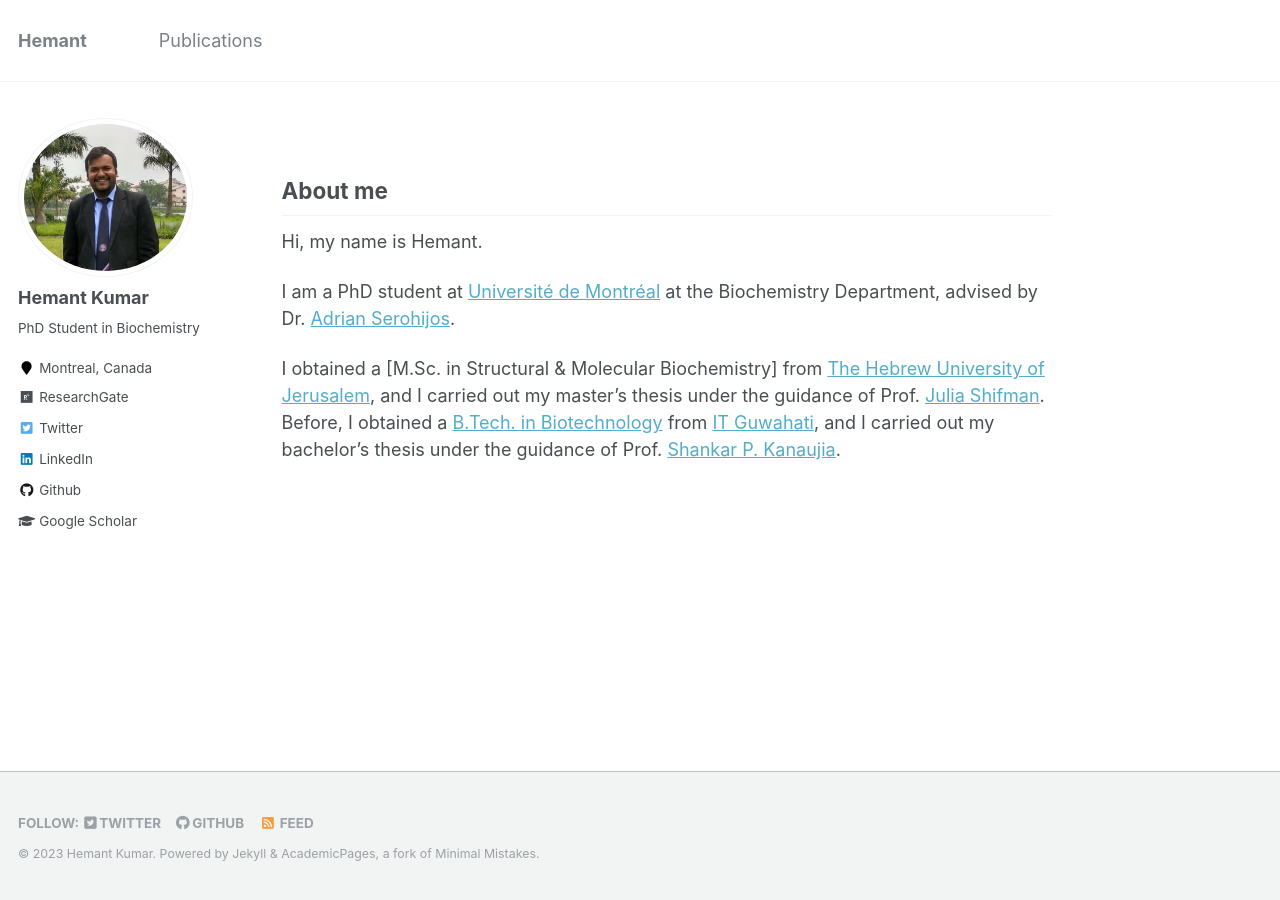
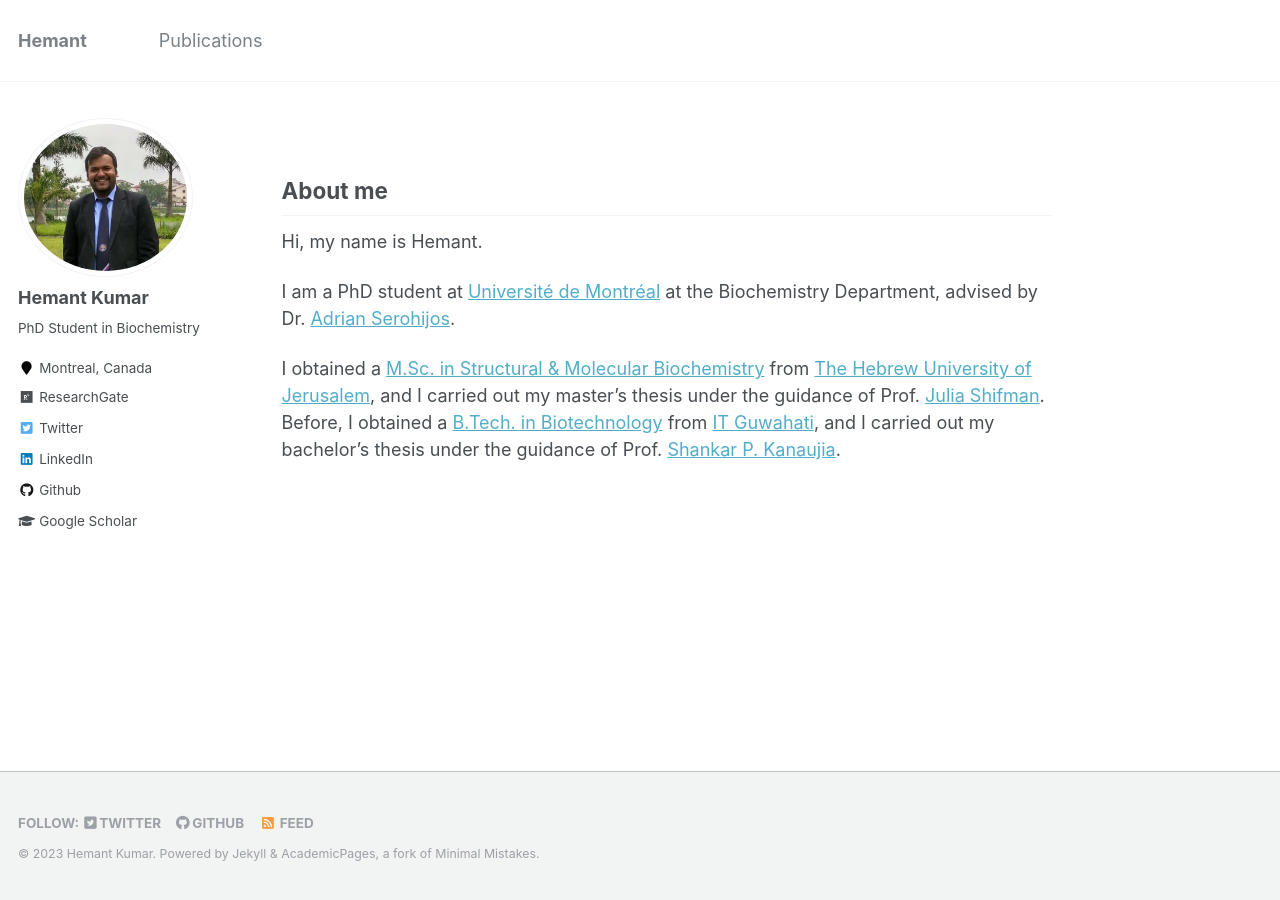
Before and after one commit to hemantkiitg/hemantkiitg.github.io, a Jekyll site: the page built from _pages/about.md, in a window 1280 px wide. Built offline with Jekyll 4.4.1, drawn with Linux system fonts in a browser that asks for light colours; part of the change alters nothing that is shown.

```diff
--- a/_pages/about.md
+++ b/_pages/about.md
@@ -14,4 +14,4 @@ Hi, my name is Hemant.
 
 I am a PhD student at [Université de Montréal](https://www.umontreal.ca/) at the Biochemistry Department, advised by Dr. [Adrian Serohijos](http://www.serohijoslab.org/).
 
-I obtained a [M.Sc. in Structural & Molecular Biochemistry] from [The Hebrew University of Jerusalem](https://en.huji.ac.il/), and I carried out my master's thesis under the guidance of Prof. [Julia Shifman](https://openscholar.huji.ac.il/shifmanlab/people/julia-shifman). Before, I obtained a [B.Tech. in Biotechnology](https://www.fib.upc.edu/en/studies/bachelors-degrees/bachelor-degree-informatics-engineering) from [IT Guwahati](https://www.iitg.ac.in/), and I carried out my bachelor's thesis under the guidance of Prof. [Shankar P. Kanaujia](https://fac.iitg.ac.in/spkanaujia/).
+I obtained a [M.Sc. in Structural & Molecular Biochemistry](https://www.bio.huji.ac.il/en/departments_biological_chemistry_en) from [The Hebrew University of Jerusalem](https://en.huji.ac.il/), and I carried out my master's thesis under the guidance of Prof. [Julia Shifman](https://openscholar.huji.ac.il/shifmanlab/people/julia-shifman). Before, I obtained a [B.Tech. in Biotechnology](https://www.fib.upc.edu/en/studies/bachelors-degrees/bachelor-degree-informatics-engineering) from [IT Guwahati](https://www.iitg.ac.in/), and I carried out my bachelor's thesis under the guidance of Prof. [Shankar P. Kanaujia](https://fac.iitg.ac.in/spkanaujia/).
```
